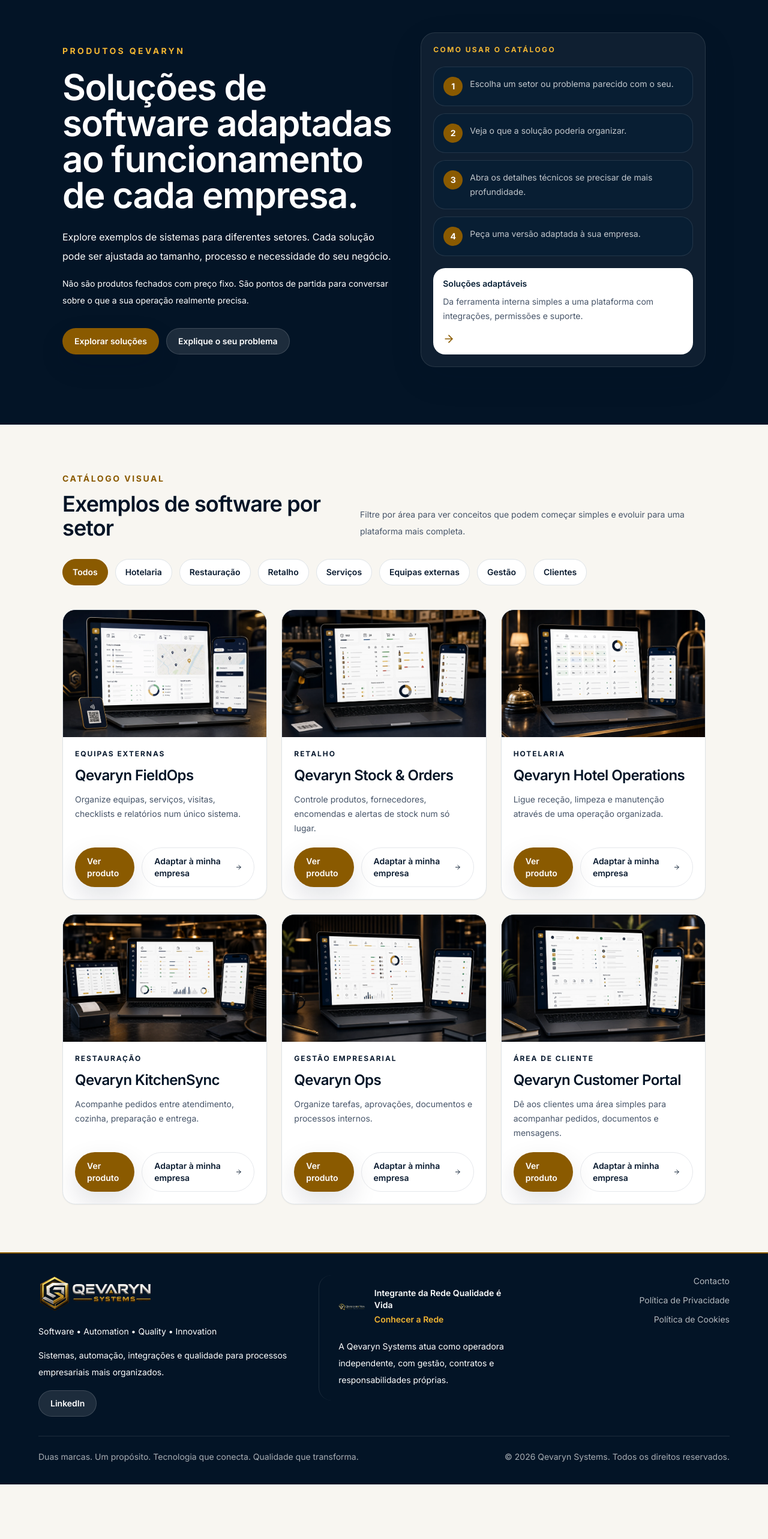
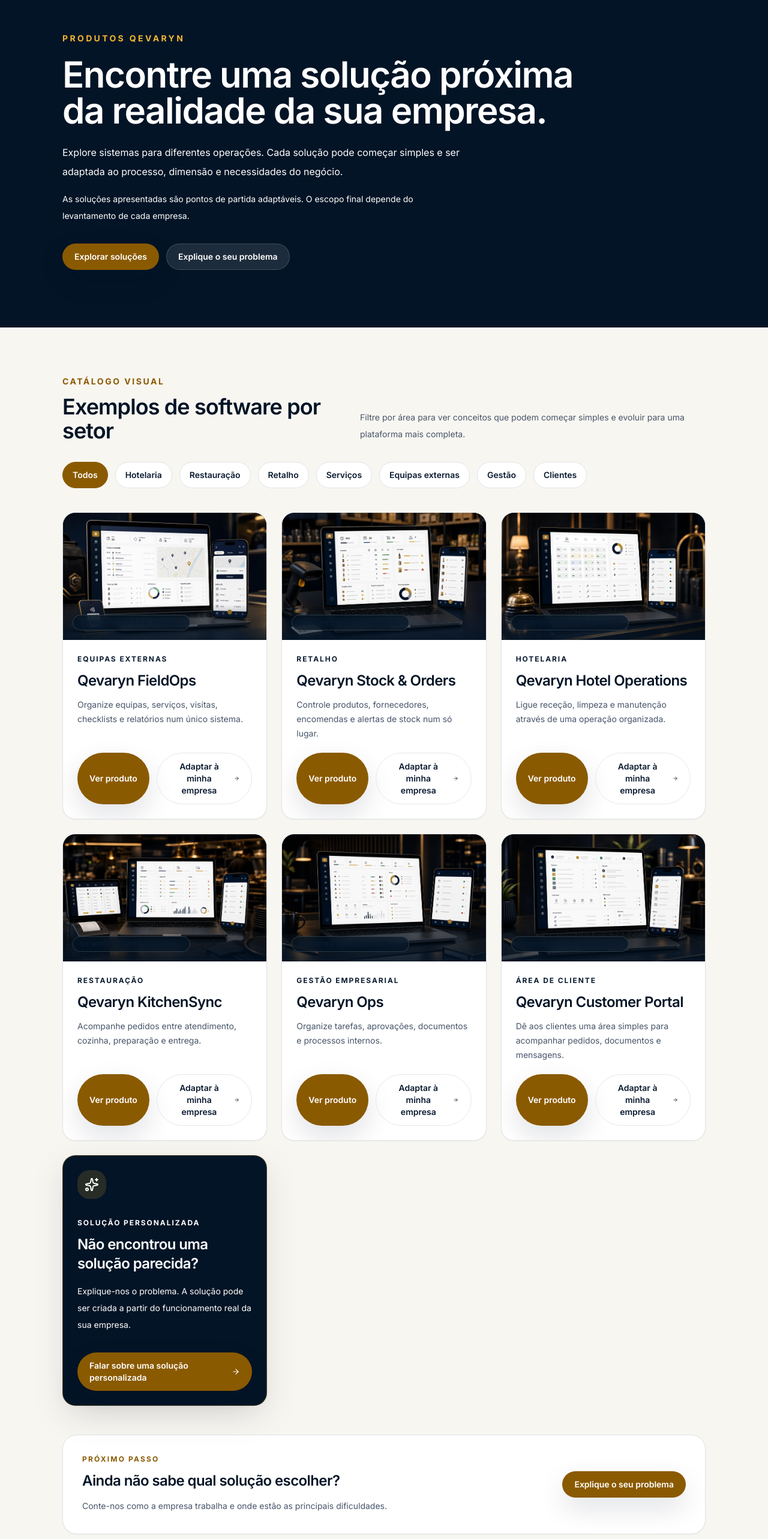
Before and after one commit to qevaryn/kavtris-site, a Next.js app: page /produtos in a window 1280 px wide. Shown: the part 120-2686 px from the top of the page at 60% size. Before the commit the page ends 2595 px from the top, so only its background shows below. Built offline with nearby package versions, Linux system fonts and the light colour scheme; no server answers; a web font is replaced by a local one.

Commit message:
feat: simplify product catalog structure

```diff
--- a/src/app/produtos/page.tsx
+++ b/src/app/produtos/page.tsx
@@ -1,5 +1,4 @@
 import type { Metadata } from 'next';
-import { ArrowRight } from 'lucide-react';
 import { Header } from '@/components/layout/Header';
 import { Footer } from '@/components/layout/Footer';
 import { Button } from '@/components/ui/Button';
@@ -47,17 +46,17 @@
       <Header />
       <main>
         <section className="overflow-hidden bg-navy-950 py-16 text-white sm:py-20 lg:py-24">
-          <div className="mx-auto grid max-w-[1200px] gap-10 px-5 sm:px-8 lg:grid-cols-[0.54fr_0.46fr] lg:items-center lg:px-16">
+          <div className="mx-auto max-w-[1200px] px-5 sm:px-8 lg:px-16">
             <div>
               <p className="text-sm font-bold uppercase tracking-[0.24em] text-gold-500">Produtos Qevaryn</p>
               <h1 className="mt-5 max-w-4xl text-4xl font-semibold tracking-tight sm:text-5xl lg:text-6xl">
-                Soluções de software adaptadas ao funcionamento de cada empresa.
+                Encontre uma solução próxima da realidade da sua empresa.
               </h1>
               <p className="mt-6 max-w-2xl text-base leading-8 text-white/72">
-                Explore exemplos de sistemas para diferentes setores. Cada solução pode ser ajustada ao tamanho, processo e necessidade do seu negócio.
+                Explore sistemas para diferentes operações. Cada solução pode começar simples e ser adaptada ao processo, dimensão e necessidades do negócio.
               </p>
               <p className="mt-4 max-w-2xl text-sm leading-7 text-white/62">
-                Não são produtos fechados com preço fixo. São pontos de partida para conversar sobre o que a sua operação realmente precisa.
+                As soluções apresentadas são pontos de partida adaptáveis. O escopo final depende do levantamento de cada empresa.
               </p>
               <div className="mt-8 flex flex-col gap-3 sm:flex-row">
                 <Button href="#catalogo" className="text-navy-950">
@@ -68,32 +67,6 @@
                 </Button>
               </div>
             </div>
-
-            <div className="rounded-[1.5rem] border border-white/10 bg-white/5 p-5 shadow-card">
-              <p className="text-xs font-bold uppercase tracking-[0.2em] text-gold-500">Como usar o catálogo</p>
-              <div className="mt-5 grid gap-3">
-                {[
-                  'Escolha um setor ou problema parecido com o seu.',
-                  'Veja o que a solução poderia organizar.',
-                  'Abra os detalhes técnicos se precisar de mais profundidade.',
-                  'Peça uma versão adaptada à sua empresa.'
-                ].map((step, index) => (
-                  <div key={step} className="flex gap-3 rounded-2xl border border-white/10 bg-navy-900/70 p-4">
-                    <span className="flex h-8 w-8 shrink-0 items-center justify-center rounded-full bg-gold-600 text-sm font-bold text-white">
-                      {index + 1}
-                    </span>
-                    <p className="text-sm leading-6 text-white/75">{step}</p>
-                  </div>
-                ))}
-              </div>
-              <div className="mt-5 rounded-2xl bg-white p-4 text-navy-900">
-                <p className="text-sm font-semibold">Soluções adaptáveis</p>
-                <p className="mt-2 text-sm leading-6 text-slate-600">
-                  Da ferramenta interna simples a uma plataforma com integrações, permissões e suporte.
-                </p>
-                <ArrowRight className="mt-4 h-5 w-5 text-gold-600" aria-hidden="true" />
-              </div>
-            </div>
           </div>
         </section>
         <ProductCatalogClient />
--- a/src/components/products/ProductCard.tsx
+++ b/src/components/products/ProductCard.tsx
@@ -25,20 +25,25 @@
           sizes="(min-width: 1280px) 360px, (min-width: 768px) 50vw, 100vw"
           className="object-cover transition duration-500 group-hover:scale-[1.03] motion-reduce:transition-none motion-reduce:group-hover:scale-100"
         />
+        <div className="absolute inset-x-0 bottom-0 bg-gradient-to-t from-navy-950/80 to-transparent p-4">
+          <span className="inline-flex rounded-full border border-white/15 bg-navy-950/70 px-3 py-1 text-[0.68rem] font-bold uppercase tracking-[0.16em] text-gold-200 backdrop-blur">
+            Demonstração visual
+          </span>
+        </div>
       </figure>
 
-      <div className="flex flex-1 flex-col p-5">
+      <div className="flex flex-1 flex-col p-5 sm:p-6">
         <p className="text-xs font-bold uppercase tracking-[0.16em] text-gold-700">{product.categoryLabel}</p>
         <h3 className="mt-3 text-2xl font-semibold tracking-tight text-navy-950">{product.name}</h3>
         <p className="mt-3 text-sm leading-6 text-slate-600">{product.shortDescription}</p>
 
-        <div className="mt-auto flex flex-col gap-3 pt-5 sm:flex-row">
+        <div className="mt-auto grid gap-3 pt-5 sm:grid-cols-[auto_1fr]">
           <Button href={`/produtos/${product.slug}`} className="w-full sm:w-auto">
             Ver produto
           </Button>
           <Link
             href={`/?produto=${product.slug}#contacto`}
-            className="inline-flex min-h-11 w-full items-center justify-center gap-2 rounded-full border border-navy-200 px-5 py-3 text-sm font-semibold text-navy-800 transition hover:border-gold-500 hover:text-gold-700 focus-visible:outline-none focus-visible:ring-2 focus-visible:ring-gold-500 focus-visible:ring-offset-2 sm:w-auto"
+            className="inline-flex min-h-11 w-full items-center justify-center gap-2 rounded-full border border-navy-200 px-5 py-3 text-center text-sm font-semibold text-navy-800 transition hover:border-gold-500 hover:text-gold-700 focus-visible:outline-none focus-visible:ring-2 focus-visible:ring-gold-500 focus-visible:ring-offset-2"
           >
             Adaptar à minha empresa
             <ArrowRight className="h-4 w-4" aria-hidden="true" />
--- a/src/components/products/ProductCatalogClient.tsx
+++ b/src/components/products/ProductCatalogClient.tsx
@@ -1,7 +1,10 @@
 "use client";
 
 import { useMemo, useState } from 'react';
+import Link from 'next/link';
+import { ArrowRight, Sparkles } from 'lucide-react';
 import { ProductCard } from '@/components/products/ProductCard';
+import { Button } from '@/components/ui/Button';
 import { products, sectorFilters, type ProductSector } from '@/data/products';
 
 export function ProductCatalogClient() {
@@ -59,7 +62,44 @@
           {visibleProducts.map((product) => (
             <ProductCard key={product.slug} product={product} />
           ))}
+          {activeFilter === 'all' ? (
+            <article
+              data-testid="custom-solution-card"
+              className="flex min-h-[26rem] flex-col justify-between rounded-[1.35rem] border border-gold-500/30 bg-navy-950 p-6 text-white shadow-card"
+            >
+              <div>
+                <div className="flex h-12 w-12 items-center justify-center rounded-2xl bg-gold-500/15 text-gold-300">
+                  <Sparkles className="h-6 w-6" aria-hidden="true" />
+                </div>
+                <p className="mt-8 text-xs font-bold uppercase tracking-[0.16em] text-gold-300">Solução personalizada</p>
+                <h3 className="mt-3 text-2xl font-semibold tracking-tight">Não encontrou uma solução parecida?</h3>
+                <p className="mt-4 text-sm leading-7 text-white/72">
+                  Explique-nos o problema. A solução pode ser criada a partir do funcionamento real da sua empresa.
+                </p>
+              </div>
+              <Link
+                href="/#contacto"
+                className="mt-8 inline-flex min-h-11 items-center justify-center gap-2 rounded-full bg-gold-600 px-5 py-3 text-sm font-semibold text-white shadow-glow transition hover:bg-gold-500 focus-visible:outline-none focus-visible:ring-2 focus-visible:ring-gold-500 focus-visible:ring-offset-2 focus-visible:ring-offset-navy-950"
+              >
+                Falar sobre uma solução personalizada
+                <ArrowRight className="h-4 w-4" aria-hidden="true" />
+              </Link>
+            </article>
+          ) : null}
         </div>
+
+        <section className="mt-12 rounded-[1.5rem] border border-borderline bg-white p-6 shadow-sm sm:p-8 lg:flex lg:items-center lg:justify-between lg:gap-8">
+          <div>
+            <p className="text-xs font-bold uppercase tracking-[0.18em] text-gold-600">Próximo passo</p>
+            <h2 className="mt-3 text-2xl font-semibold tracking-tight text-navy-950">Ainda não sabe qual solução escolher?</h2>
+            <p className="mt-3 max-w-2xl text-sm leading-7 text-slate-600">
+              Conte-nos como a empresa trabalha e onde estão as principais dificuldades.
+            </p>
+          </div>
+          <Button href="/#contacto" className="mt-6 text-navy-950 lg:mt-0">
+            Explique o seu problema
+          </Button>
+        </section>
       </div>
     </section>
   );
```
